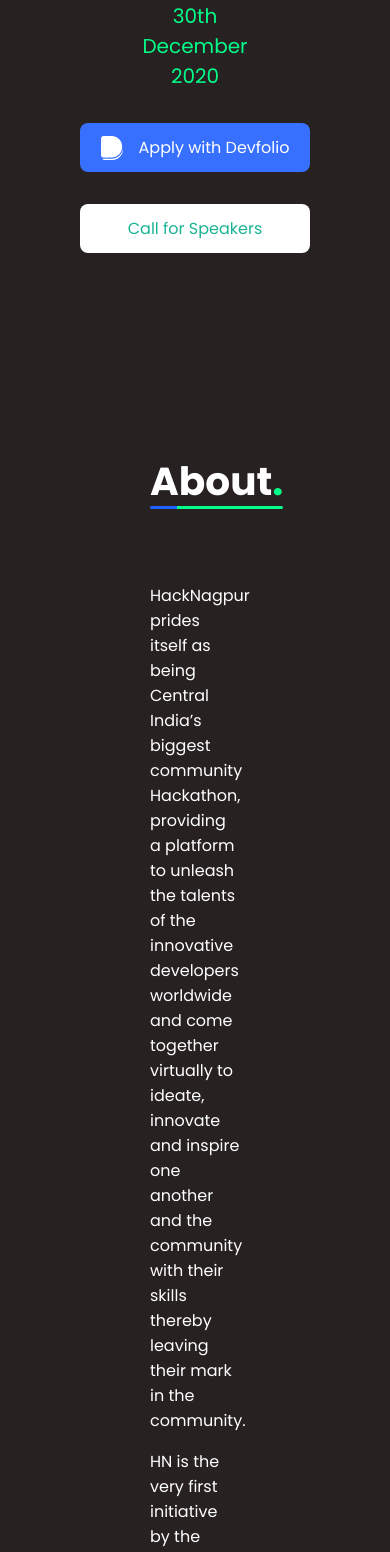
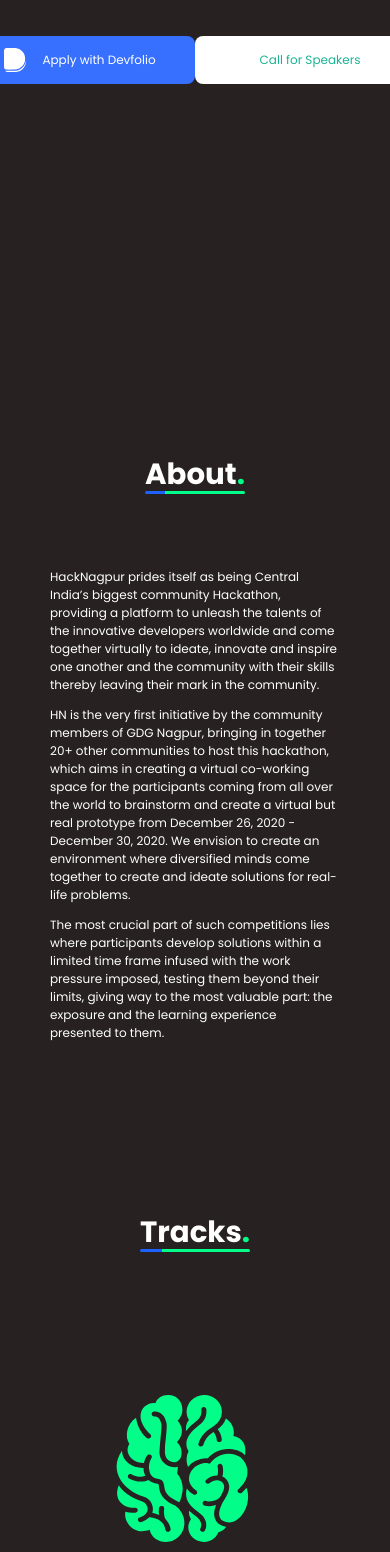
Before and after one commit to GDGNagpur/hacknagpur-2020, a Next.js app: page / in a window 390 px wide. Shown: the part 440-1992 px from the top of the page. Built offline with nearby package versions, Linux system fonts and the light colour scheme.

Commit message:
:sparkles: Second deploy

```diff
--- a/components/Hero.jsx
+++ b/components/Hero.jsx
@@ -11,13 +11,18 @@
         Central India's largest community hackathon.
       </div>
       <div className='dates green'>26th December 2020 - 30th December 2020</div>
+      <div className='buttons'>
         <a className='devfolio-button' href='https://hacknagpur.devfolio.co/'>
           <DevfolioLogo />
           Apply with Devfolio
         </a>
-      <a href='http://sessionize.com/hacknagpur' className='call-for-speakers'>
+        <a
+          href='http://sessionize.com/hacknagpur'
+          className='call-for-speakers'
+        >
           Call for Speakers
         </a>
+      </div>
     </div>
   );
 };
--- a/pages/index.js
+++ b/pages/index.js
@@ -1,3 +1,4 @@
+import { useEffect } from 'react';
 import Head from 'next/head';
 import SketchWrapper from '../components/Sketch';
 import About from '../components/About';
@@ -7,8 +8,17 @@
 import Prizes from '../components/Prizes';
 import Sponsors from '../components/Sponsors';
 import Footer from '../components/Footer';
+import { initGA, logPageView } from '../components/Analytics';
 
 export default function Home() {
+  useEffect(() => {
+    if (!window.GA_INITIALIZED) {
+      initGA();
+      window.GA_INITIALIZED = true;
+    }
+    logPageView();
+  }, []);
+
   return (
     <>
       <div className='container'>
--- a/styles/components/Hero.scss
+++ b/styles/components/Hero.scss
@@ -8,7 +8,9 @@
   align-items: center;
   min-height: 100vh;
 }
-
+.buttons {
+  display: flex;
+}
 .dates {
   font-size: $H5;
 }
--- a/styles/components/Tracks.scss
+++ b/styles/components/Tracks.scss
@@ -24,5 +24,10 @@
         margin-top: 24px;
       }
     }
+    @media (max-width: 450px) {
+      flex-direction: column;
+      justify-content: center;
+      align-items: center;
+    }
   }
 }
--- a/styles/globals.scss
+++ b/styles/globals.scss
@@ -15,6 +15,10 @@
   font-family: 'Poppins', sans-serif;
   overflow-x: hidden;
   background-color: $black;
+  font-size: 16px;
+  @media (max-width: 450px) {
+    font-size: 12px;
+  }
 }
 
 a {
@@ -36,6 +40,9 @@
   display: flex;
   flex-direction: column;
   justify-content: flex-start;
+  @media (max-width: 450px) {
+    padding: 0 50px;
+  }
 }
 
 .main {
```
Lines whose indentation alone changed are shown as unchanged.
